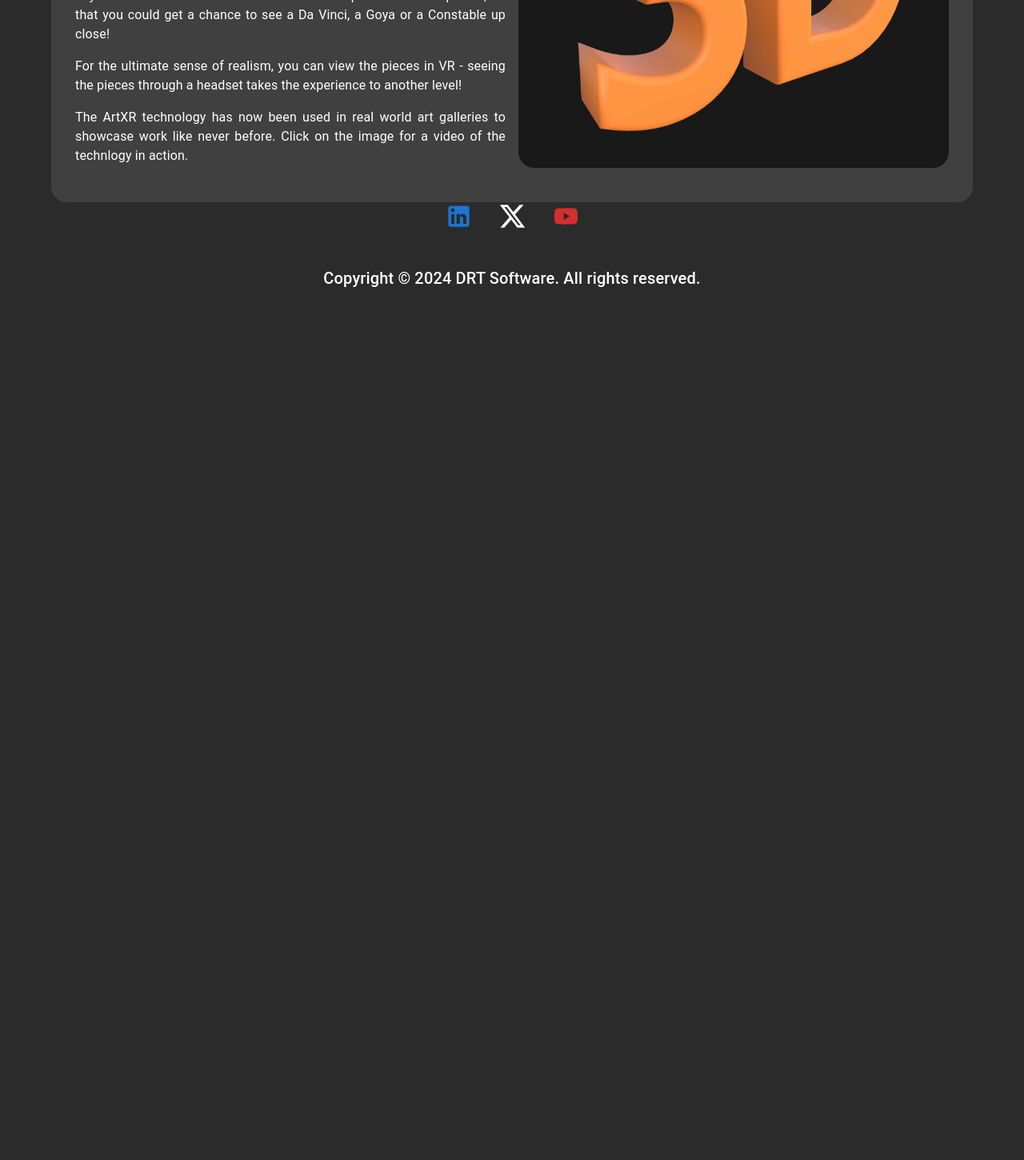
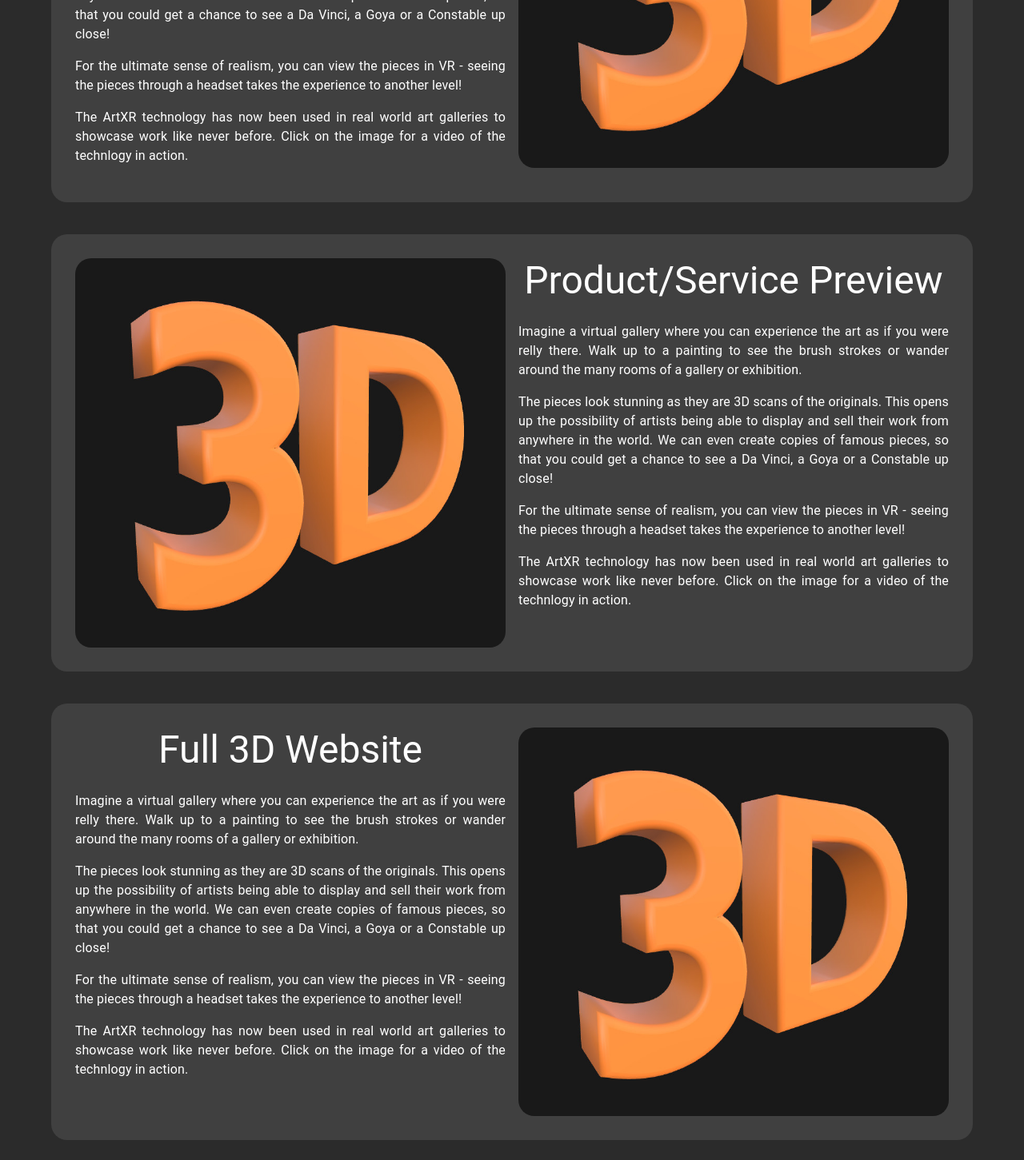
Before and after one commit to DoctorTone/landing3D, a React (Vite) app: page / in a window 1280 px wide. Shown: the part 1330-2781 px from the top of the page at 80% size. Before the commit the page ends 1734 px from the top, so only its background shows below. Built offline with nearby package versions, Linux system fonts and the light colour scheme.

Commit message:
Add 2 more demo previews

```diff
--- a/src/components/Demos.tsx
+++ b/src/components/Demos.tsx
@@ -12,7 +12,7 @@ const Img = styled("img")({
 
 const Projects = () => {
   return (
-    <Container>
+    <Container sx={{ mb: 3 }}>
       <Box sx={{ mt: 5, background: "#404040", borderRadius: "20px" }}>
         <Grid container spacing={2} sx={{ mt: 3, padding: "30px" }}>
           <Grid
@@ -113,6 +113,106 @@ const Projects = () => {
           </Grid>
         </Grid>
       </Box>
+      <Box sx={{ mt: 5, background: "#404040", borderRadius: "20px" }}>
+        <Grid container spacing={2} sx={{ mt: 3, padding: "30px" }}>
+          <Grid
+            size={{ xs: 12, md: 6 }}
+            sx={{ display: "flex", alignItems: "center" }}
+          >
+            <a
+              href="https://www.youtube.com/watch?v=iM7GL6MC7M4&t=2s"
+              target="_blank"
+              rel="noreferrer noopener"
+            >
+              <Img src="./images/consult.jpg" alt="projects" />
+            </a>
+          </Grid>
+          <Grid size={{ xs: 12, md: 6 }} sx={{ textAlign: "center" }}>
+            <Typography variant="h3" sx={{ mb: 3 }}>
+              Product/Service Preview
+            </Typography>
+            <Typography
+              className="paddingProjects"
+              variant="body1"
+              sx={{ textAlign: "justify" }}
+            >
+              <p>
+                Imagine a virtual gallery where you can experience the art as if
+                you were relly there. Walk up to a painting to see the brush
+                strokes or wander around the many rooms of a gallery or
+                exhibition.
+              </p>
+              <p>
+                The pieces look stunning as they are 3D scans of the originals.
+                This opens up the possibility of artists being able to display
+                and sell their work from anywhere in the world. We can even
+                create copies of famous pieces, so that you could get a chance
+                to see a Da Vinci, a Goya or a Constable up close!
+              </p>
+              <p>
+                For the ultimate sense of realism, you can view the pieces in VR
+                - seeing the pieces through a headset takes the experience to
+                another level!
+              </p>
+              <p>
+                The ArtXR technology has now been used in real world art
+                galleries to showcase work like never before. Click on the image
+                for a video of the technlogy in action.
+              </p>
+            </Typography>
+          </Grid>
+        </Grid>
+      </Box>
+      <Box sx={{ mt: 5, background: "#404040", borderRadius: "20px" }}>
+        <Grid container spacing={2} sx={{ mt: 3, padding: "30px" }}>
+          <Grid size={{ xs: 12, md: 6 }} sx={{ textAlign: "center" }}>
+            <Typography variant="h3" sx={{ mb: 3 }}>
+              Full 3D Website
+            </Typography>
+            <Typography
+              className="paddingProjects"
+              variant="body1"
+              sx={{ textAlign: "justify" }}
+            >
+              <p>
+                Imagine a virtual gallery where you can experience the art as if
+                you were relly there. Walk up to a painting to see the brush
+                strokes or wander around the many rooms of a gallery or
+                exhibition.
+              </p>
+              <p>
+                The pieces look stunning as they are 3D scans of the originals.
+                This opens up the possibility of artists being able to display
+                and sell their work from anywhere in the world. We can even
+                create copies of famous pieces, so that you could get a chance
+                to see a Da Vinci, a Goya or a Constable up close!
+              </p>
+              <p>
+                For the ultimate sense of realism, you can view the pieces in VR
+                - seeing the pieces through a headset takes the experience to
+                another level!
+              </p>
+              <p>
+                The ArtXR technology has now been used in real world art
+                galleries to showcase work like never before. Click on the image
+                for a video of the technlogy in action.
+              </p>
+            </Typography>
+          </Grid>
+          <Grid
+            size={{ xs: 12, md: 6 }}
+            sx={{ display: "flex", alignItems: "center" }}
+          >
+            <a
+              href="https://www.youtube.com/watch?v=iM7GL6MC7M4&t=2s"
+              target="_blank"
+              rel="noreferrer noopener"
+            >
+              <Img src="./images/consult.jpg" alt="projects" />
+            </a>
+          </Grid>
+        </Grid>
+      </Box>
     </Container>
   );
 };
```
